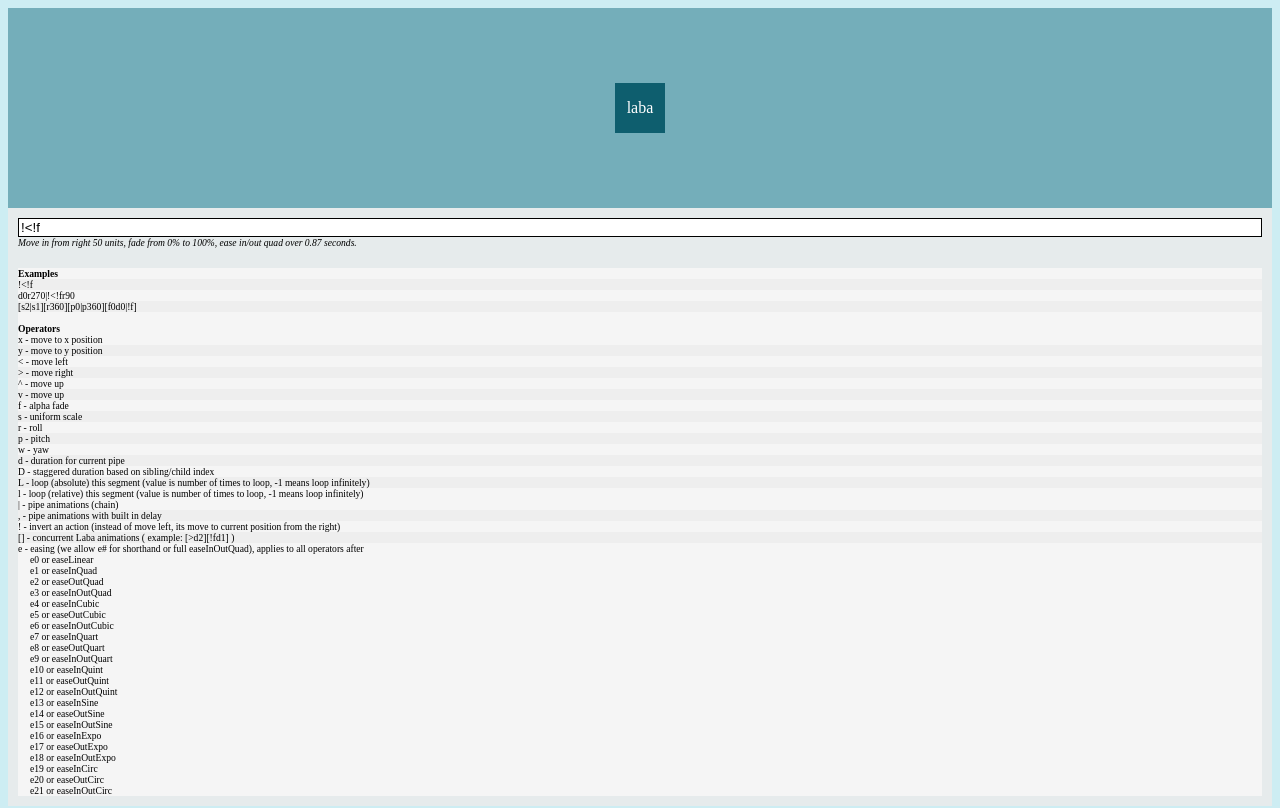
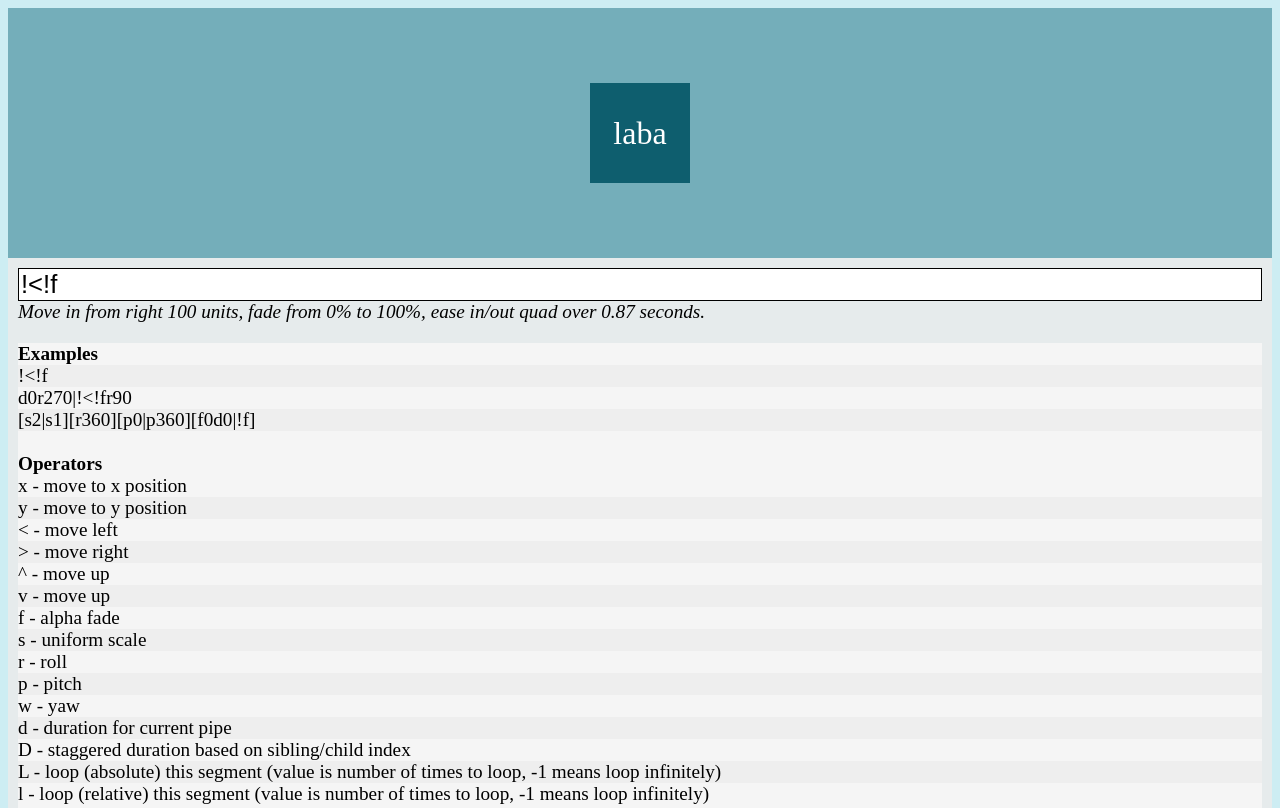
Before and after one commit to KittyMac/Laba, a plain HTML site: page Javascript/index.html in a window 1280 px wide. Shown: the top 808 px of the page. Drawn offline with Linux system fonts and the light colour scheme.

Commit message:
tweaks to css

```diff
--- a/Javascript/styles.css
+++ b/Javascript/styles.css
@@ -1,5 +1,6 @@
 body {
     background-color: #cdedf3;
+	font-size:2em;
 }
 
 h1 {
@@ -38,13 +39,13 @@ ul {
 
 #animation {
 	background-color: #0e5e6e;
-	width:50px;
-	height:50px;
+	width:100px;
+	height:100px;
 	margin: 0 auto;
 	color:white;
 	text-align: center;
 	vertical-align: middle;
-	line-height: 50px;
+	line-height: 100px;
 }
 
 #animation_container {
@@ -62,6 +63,7 @@ ul {
 
 input {
 	width: 100%;
+	font-size:0.8em;
 }
 
 #editor {
```
